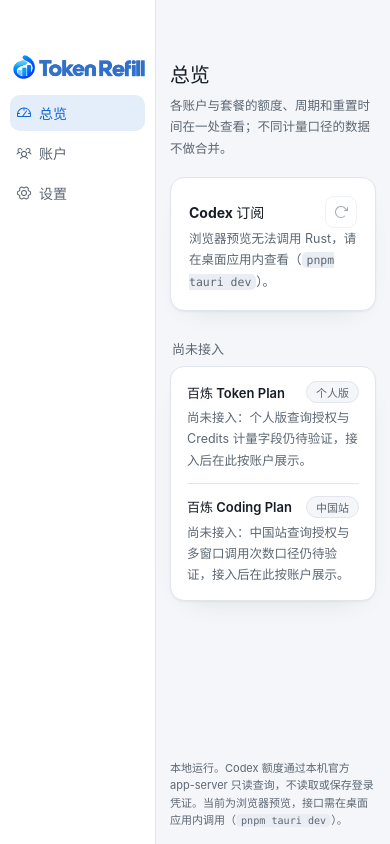
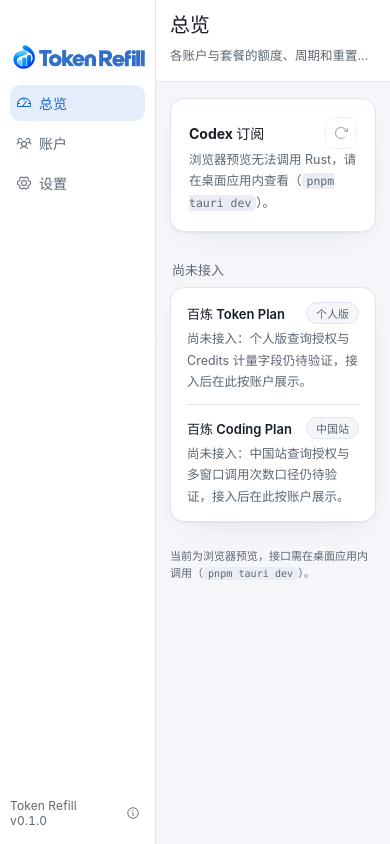
Before and after one commit to YunboChen/token-refill, a React (Vite) app: page / in a window 390 px wide. Built offline with nearby package versions, Linux system fonts and the light colour scheme.

Commit message:
feat: 固定页头并新增侧栏版本号与数据来源提示

```diff
--- a/src/App.module.css
+++ b/src/App.module.css
@@ -1,35 +1,10 @@
-/* 壳层：左右布局。左侧品牌 + 导航，右侧内容随窗口滚动。
-   macOS Overlay 标题栏下，顶条与应用同色，仅保留拖拽区与红绿灯。 */
+/* 壳层：左右布局。左侧品牌 + 导航，右侧固定页头 + 滚动内容。
+   macOS Overlay 标题栏不单独占行：只在侧栏顶部留红绿灯安全区，
+   页面头直接顶到窗口上沿，避免窗口顶部出现空带。 */
 .app {
   display: flex;
-  flex-direction: column;
   height: 100dvh;
-}
-
-.titlebar {
-  display: flex;
-  flex-shrink: 0;
-  height: 44px;
-}
-
-.titlebarSide {
-  display: flex;
-  align-items: center;
-  width: 224px;
-  flex-shrink: 0;
-  border-right: 1px solid var(--border);
-  background: var(--surface);
-}
-
-.titlebarMain {
-  flex: 1;
-  background: var(--background);
-}
-
-.body {
-  display: flex;
-  flex: 1;
-  min-height: 0;
+  overflow: hidden;
 }
 
 .sidebar {
@@ -37,9 +12,15 @@
   flex-shrink: 0;
   flex-direction: column;
   width: 224px;
-  padding: 14px 16px 20px;
+  padding: 0 16px 20px;
   border-right: 1px solid var(--border);
   background: var(--surface);
+}
+
+/* 只留红绿灯所需高度，字标尽量上提；整段作为窗口拖拽区 */
+.titlebarSafeArea {
+  flex-shrink: 0;
+  height: 44px;
 }
 
 /* 字标独立成行，位于红绿灯条下方；整组图标 + 文字使用同一张 lockup 图。 */
@@ -115,25 +96,113 @@
   background: var(--accent-soft);
 }
 
+/* 侧栏底部：版本号与 tip 图标并排靠左，margin-top:auto 把它压到窗口底部。
+   说明文案绝对定位在整行上方，宽度随侧栏内容区，避免溢出窗口。 */
+.sidebarFoot {
+  position: relative;
+  display: flex;
+  align-items: center;
+  gap: 4px;
+  margin-top: auto;
+  padding-top: 16px;
+}
+
+.version {
+  color: var(--muted);
+  font-size: 12px;
+  font-variant-numeric: tabular-nums;
+  letter-spacing: 0.01em;
+}
+
+.tipTrigger {
+  display: grid;
+  flex-shrink: 0;
+  place-items: center;
+  width: 24px;
+  height: 24px;
+  padding: 0;
+  border: 0;
+  border-radius: 7px;
+  color: var(--muted);
+  background: none;
+  cursor: help;
+  transition: color 150ms ease-out, background-color 150ms ease-out;
+}
+
+.tipTrigger:hover,
+.tipTrigger:focus-visible {
+  color: var(--text);
+  background: var(--sunken);
+}
+
+.tooltip {
+  position: absolute;
+  bottom: calc(100% + 8px);
+  left: 0;
+  width: 100%;
+  padding: 9px 11px;
+  border: 1px solid var(--border);
+  border-radius: 8px;
+  color: var(--muted);
+  background: var(--surface);
+  box-shadow: var(--shadow-card);
+  font-size: 12px;
+  line-height: 1.65;
+  opacity: 0;
+  transform: translateY(3px);
+  pointer-events: none;
+  transition: opacity 130ms ease-out, transform 130ms ease-out;
+}
+
+.tipTrigger:hover ~ .tooltip,
+.tipTrigger:focus-visible ~ .tooltip {
+  opacity: 1;
+  transform: none;
+}
+
 .main {
   display: flex;
   flex: 1;
   flex-direction: column;
+  min-width: 0;
   min-height: 0;
-  padding: 14px 28px 20px;
-  overflow-y: auto;
+  overflow: hidden;
 }
 
-/* 大窗口下内容保持舒适行宽，水平居中 */
-.main > * {
+/* 固定页面头：标题与提示语留在条带内，不随下方内容滚动。
+   高度固定为「标题 + 一行提示语」，各分区切换时条带高度不变。
+   用 surface 底色 + 发丝分隔与滚动区分档，与卡片同属“前景层”。 */
+.pageHeader {
+  flex-shrink: 0;
+  height: 82px;
+  padding: 12px 28px;
+  border-bottom: 1px solid var(--border);
+  background: var(--surface);
+}
+
+/* 内容区不设最大宽度，随窗口一起变宽 */
+.pageHeaderInner,
+.mainScroll > * {
   width: 100%;
-  max-width: 680px;
-  margin-inline: auto;
+}
+
+
+/* 滚动区：只有面板内容与页脚在这里滚动 */
+.mainScroll {
+  flex: 1;
+  min-height: 0;
+  padding: 20px 28px 20px;
+  overflow-y: auto;
+  overscroll-behavior: contain;
 }
 
 .panelWrap {
-  flex: 1;
   min-width: 0;
+}
+
+/* 内容首块不再叠加头部间距，避免固定头与卡片之间出现双倍留白 */
+.panelWrap > section > :first-child {
+  margin-top: 0;
 }
 
 /* 面板标题 */
@@ -153,9 +222,12 @@
   line-height: 1.7;
 }
 
+/* 提示语固定一行，窗口过窄时省略，保证页头高度恒定 */
 .subtitle {
   margin: 6px 0 0;
-  max-width: 52ch;
+  overflow: hidden;
+  text-overflow: ellipsis;
+  white-space: nowrap;
 }
 
 /* 卡片：仅真实层级容器使用；圆角统一 14px */
@@ -669,13 +741,9 @@
 
 /* 窗口收窄时优先保内容区：侧栏降到 156px */
 @media (max-width: 560px) {
-  .titlebarSide {
-    width: 156px;
-  }
-
   .sidebar {
     width: 156px;
-    padding: 10px 10px 16px;
+    padding: 0 10px 16px;
   }
 
   .wordmark {
@@ -694,8 +762,12 @@
     height: 16px;
   }
 
-  .main {
-    padding: 18px 14px 14px;
+  .pageHeader {
+    padding: 12px 14px;
+  }
+
+  .mainScroll {
+    padding: 16px 14px 14px;
   }
 
   .panelTitle {
--- a/src/App.tsx
+++ b/src/App.tsx
@@ -1,7 +1,8 @@
 import { useState } from 'react';
 import { isTauri } from '@tauri-apps/api/core';
 import { AnimatePresence, m, useReducedMotion } from 'motion/react';
-import { Gauge, GearSix, UsersThree, type Icon } from '@phosphor-icons/react';
+import { Gauge, GearSix, Info, UsersThree, type Icon } from '@phosphor-icons/react';
+import { version as appVersion } from '../package.json';
 import logoWordmark from './assets/logo-text.png';
 import OverviewPanel from './panels/OverviewPanel';
 import AccountsPanel from './panels/AccountsPanel';
@@ -10,27 +11,51 @@
 
 type PanelKey = 'overview' | 'accounts' | 'settings';
 
-const PANELS: { key: PanelKey; label: string; Icon: Icon }[] = [
-  { key: 'overview', label: '总览', Icon: Gauge },
-  { key: 'accounts', label: '账户', Icon: UsersThree },
-  { key: 'settings', label: '设置', Icon: GearSix },
+/* 侧栏底部的说明文案：只在悬浮/聚焦 tip 图标时出现 */
+const LOCAL_ONLY_NOTE =
+  '本地运行。Codex 额度通过本机官方 app-server 只读查询，不读取或保存登录凭证。';
+
+const PANELS: {
+  key: PanelKey;
+  label: string;
+  Icon: Icon;
+  title: string;
+  subtitle: string;
+}[] = [
+  {
+    key: 'overview',
+    label: '总览',
+    Icon: Gauge,
+    title: '总览',
+    subtitle: '各账户与套餐的额度、周期和重置时间在一处查看；不同计量口径的数据不做合并。',
+  },
+  {
+    key: 'accounts',
+    label: '账户',
+    Icon: UsersThree,
+    title: '账户',
+    subtitle: '管理已接入的账户、授权状态与关联套餐。',
+  },
+  {
+    key: 'settings',
+    label: '设置',
+    Icon: GearSix,
+    title: '设置',
+    subtitle: '刷新节奏、提醒与系统行为。',
+  },
 ];
 
 export default function App() {
   const [active, setActive] = useState<PanelKey>('overview');
   const desktop = isTauri();
   const reducedMotion = useReducedMotion();
+  const current = PANELS.find((panel) => panel.key === active) ?? PANELS[0];
 
   return (
     <div className={styles.app}>
-      {/* macOS Overlay 标题栏：只承载红绿灯与拖拽区，字标图下移到侧栏首行。 */}
-      <div className={styles.titlebar} aria-hidden="true">
-        <div className={styles.titlebarSide} data-tauri-drag-region />
-        <div className={styles.titlebarMain} data-tauri-drag-region />
-      </div>
-
-      <div className={styles.body}>
       <aside className={styles.sidebar}>
+        {/* macOS Overlay 标题栏：顶部安全区留给红绿灯，同时作为窗口拖拽区 */}
+        <div className={styles.titlebarSafeArea} data-tauri-drag-region aria-hidden="true" />
         <img
           className={styles.wordmark}
           src={logoWordmark}
@@ -67,9 +92,49 @@
             </button>
           ))}
         </nav>
+
+        {/* 侧栏底部：版本号 + 数据来源说明 tip，悬浮或键盘聚焦时展开 */}
+        <div className={styles.sidebarFoot}>
+          <span className={styles.version}>Token Refill v{appVersion}</span>
+          <button
+            type="button"
+            className={styles.tipTrigger}
+            aria-label="数据来源说明"
+            aria-describedby="local-only-tip"
+          >
+            <Info size={14} aria-hidden />
+          </button>
+          <span role="tooltip" id="local-only-tip" className={styles.tooltip}>
+            {LOCAL_ONLY_NOTE}
+          </span>
+        </div>
       </aside>
 
       <main className={styles.main}>
+        {/* 页面头部独立于滚动区：直接顶到窗口上沿，同时作为拖拽区 */}
+        <header className={styles.pageHeader} data-tauri-drag-region>
+          <div className={styles.pageHeaderInner}>
+            <AnimatePresence mode="wait" initial={false}>
+              <m.div
+                key={active}
+                data-tauri-drag-region
+                initial={reducedMotion ? false : { opacity: 0, y: 4 }}
+                animate={{ opacity: 1, y: 0 }}
+                exit={reducedMotion ? { opacity: 1 } : { opacity: 0 }}
+                transition={{ duration: reducedMotion ? 0 : 0.15, ease: 'easeOut' }}
+              >
+                <h1 className={styles.panelTitle} data-tauri-drag-region>
+                  {current.title}
+                </h1>
+                <p className={styles.subtitle} data-tauri-drag-region>
+                  {current.subtitle}
+                </p>
+              </m.div>
+            </AnimatePresence>
+          </div>
+        </header>
+
+        <div className={styles.mainScroll}>
           <AnimatePresence mode="wait" initial={false}>
             <m.div
               key={active}
@@ -88,17 +153,14 @@
             </m.div>
           </AnimatePresence>
 
+          {!desktop ? (
             <footer className={styles.footer}>
-            本地运行。Codex 额度通过本机官方 app-server 只读查询，不读取或保存登录凭证。
-            {!desktop ? (
-              <>
               当前为浏览器预览，接口需在桌面应用内调用（
               <code className={styles.codeChip}>pnpm tauri dev</code>）。
-              </>
+            </footer>
           ) : null}
-          </footer>
+        </div>
       </main>
-      </div>
     </div>
   );
 }
--- a/src/panels/AccountsPanel.tsx
+++ b/src/panels/AccountsPanel.tsx
@@ -4,9 +4,6 @@
 export default function AccountsPanel() {
   return (
     <section>
-      <h1 className={styles.panelTitle}>账户</h1>
-      <p className={styles.subtitle}>管理已接入的账户、授权状态与关联套餐。</p>
-
       <div className={styles.empty}>
         <UsersThree size={30} weight="duotone" className={styles.emptyIcon} />
         <p className={styles.emptyTitle}>还没有托管账户</p>
--- a/src/panels/OverviewPanel.tsx
+++ b/src/panels/OverviewPanel.tsx
@@ -113,11 +113,6 @@
 
   return (
     <section>
-      <h1 className={styles.panelTitle}>总览</h1>
-      <p className={styles.subtitle}>
-        各账户与套餐的额度、周期和重置时间在一处查看；不同计量口径的数据不做合并。
-      </p>
-
       <article className={styles.card} aria-live="polite">
         <header className={styles.cardHead}>
           <div className={styles.cardTitleRow}>
--- a/src/panels/SettingsPanel.tsx
+++ b/src/panels/SettingsPanel.tsx
@@ -47,8 +47,6 @@
 
   return (
     <section>
-      <h1 className={styles.panelTitle}>设置</h1>
-      <p className={styles.subtitle}>刷新节奏、提醒与系统行为。</p>
       <p className={styles.notice}>
         当前为界面草稿：设置仅保存在本机浏览器存储，尚未接入 Rust 后端与系统权限，不会实际执行调度、通知或自启。
       </p>
```
Lines whose indentation alone changed are shown as unchanged.
